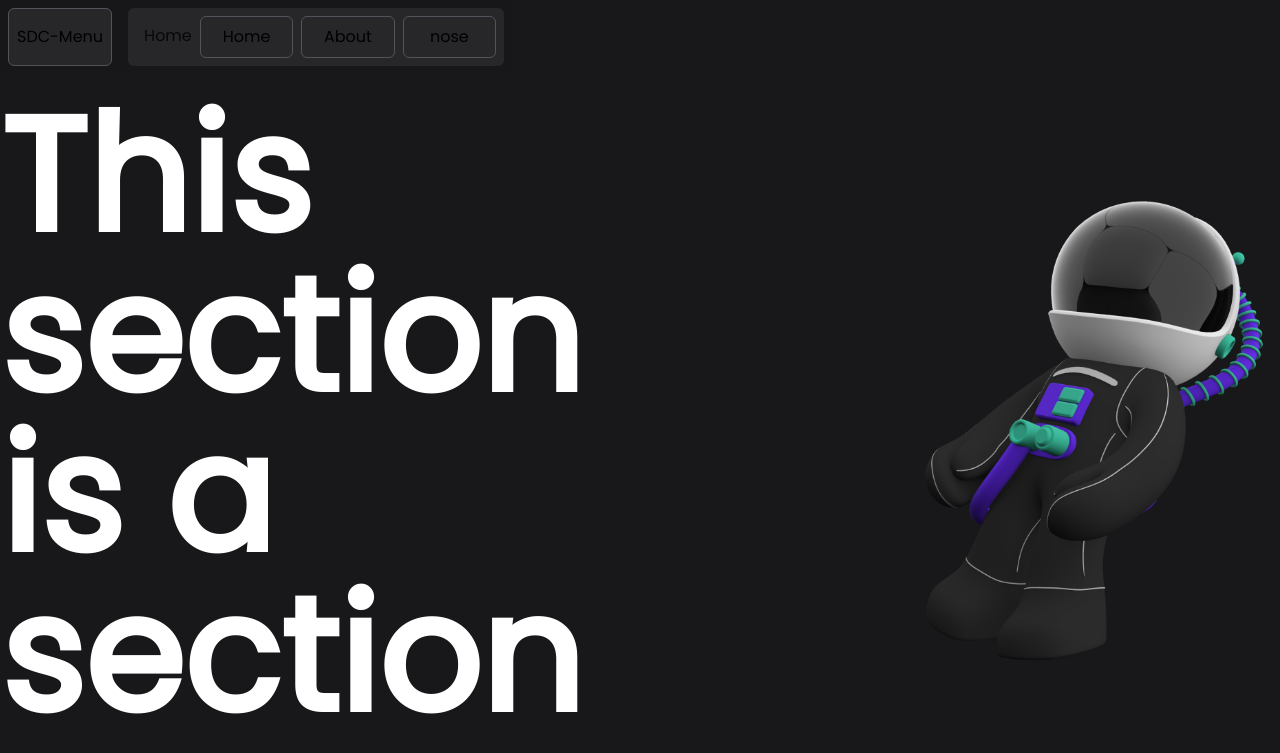
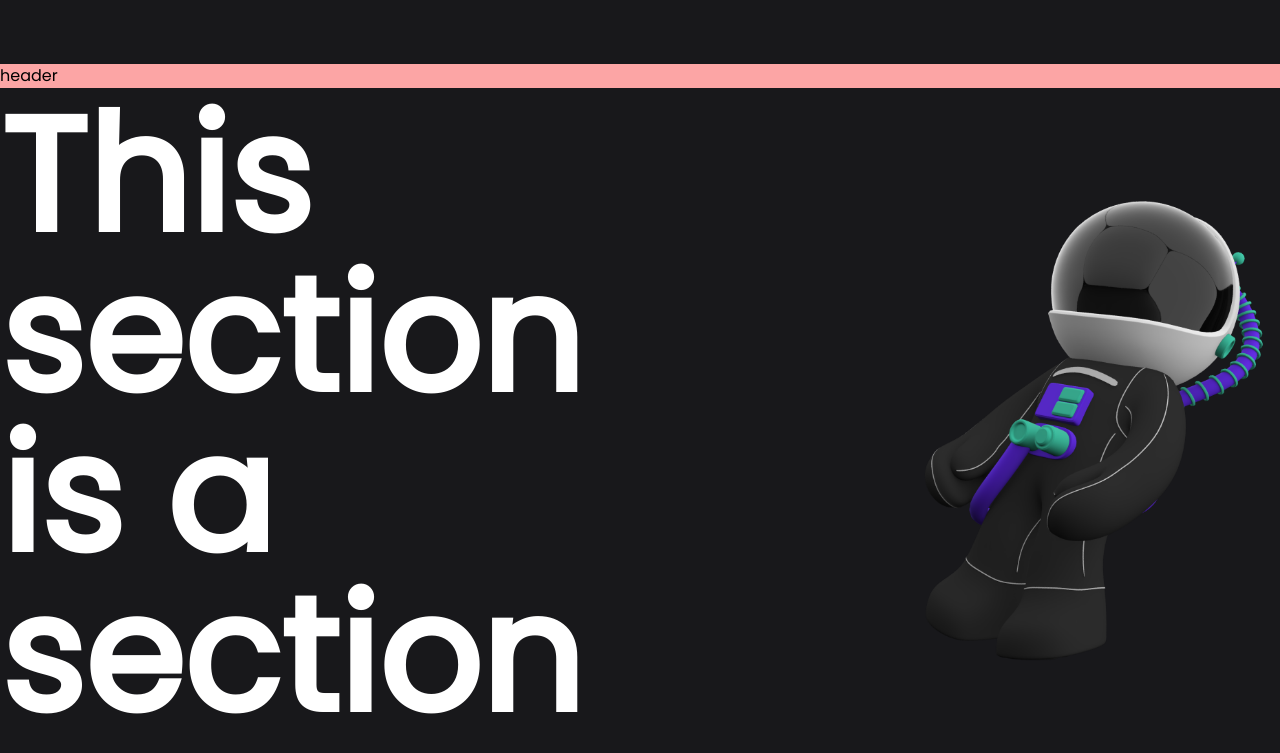
Before and after one commit to HansM7/app-sdc, a Next.js app: page / in a window 1280 px wide. Shown: the top 753 px of the page. Built offline with nearby package versions, Linux system fonts and the light colour scheme; a web font is replaced by a local one.

Commit message:
Add config responsvie!

```diff
--- a/app/page.tsx
+++ b/app/page.tsx
@@ -7,12 +7,18 @@ import { homeRef } from "./lib/utils";
 
 export default function Home() {
   return (
-    <div className="relative">
-      <HeaderComponent>
+    <div className="relative bg-zinc-800  ">
+      {/* <HeaderComponent>
         {homeRef.map((ref) => {
           return <LiComponent name={ref.name} idRef={ref.idRef} />;
         })}
-      </HeaderComponent>
+      </HeaderComponent> */}
+
+      <header className="w-full bg-red-300 fixed bottom-0 xl:top-0 h-fit mb-16 xl:mt-16 xl:mb-0">
+        header
+      </header>
+
+      <Index />
       <Index />
     </div>
   );
```
